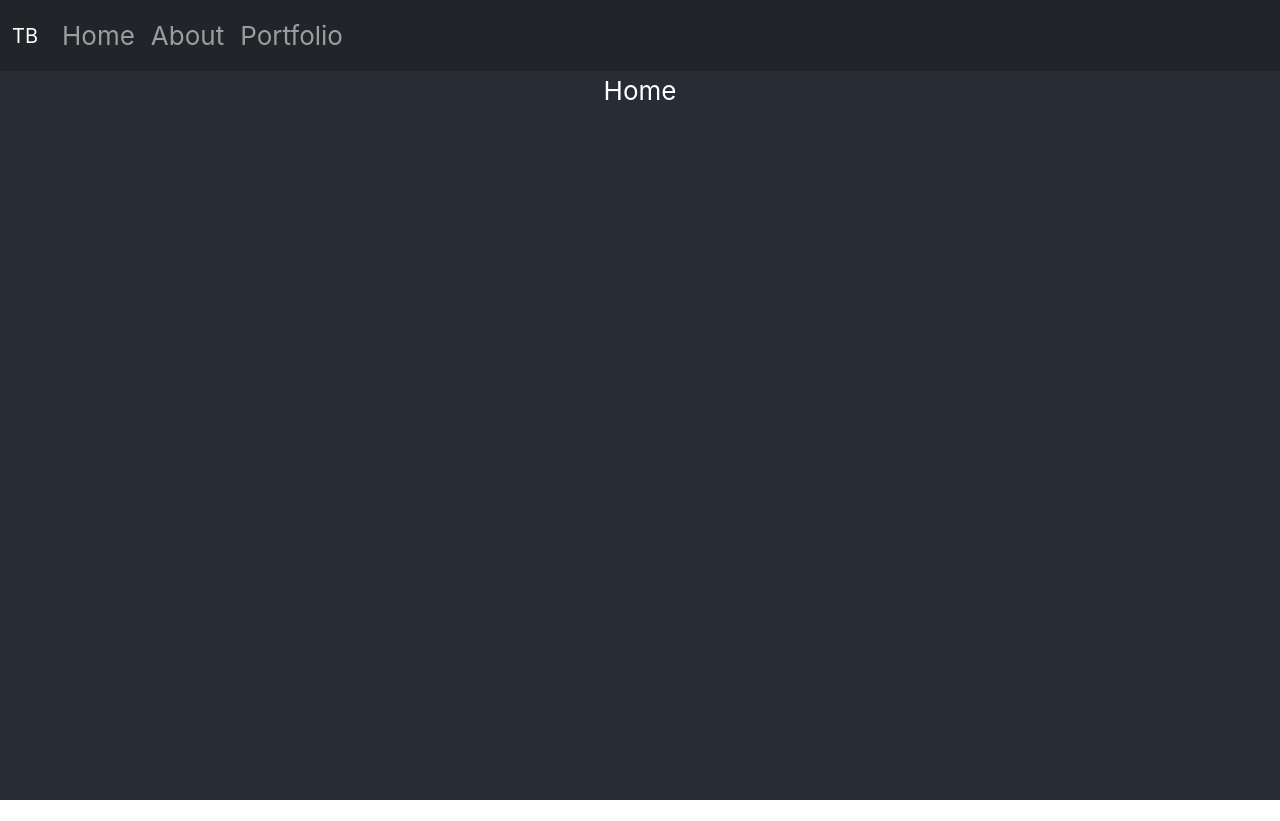
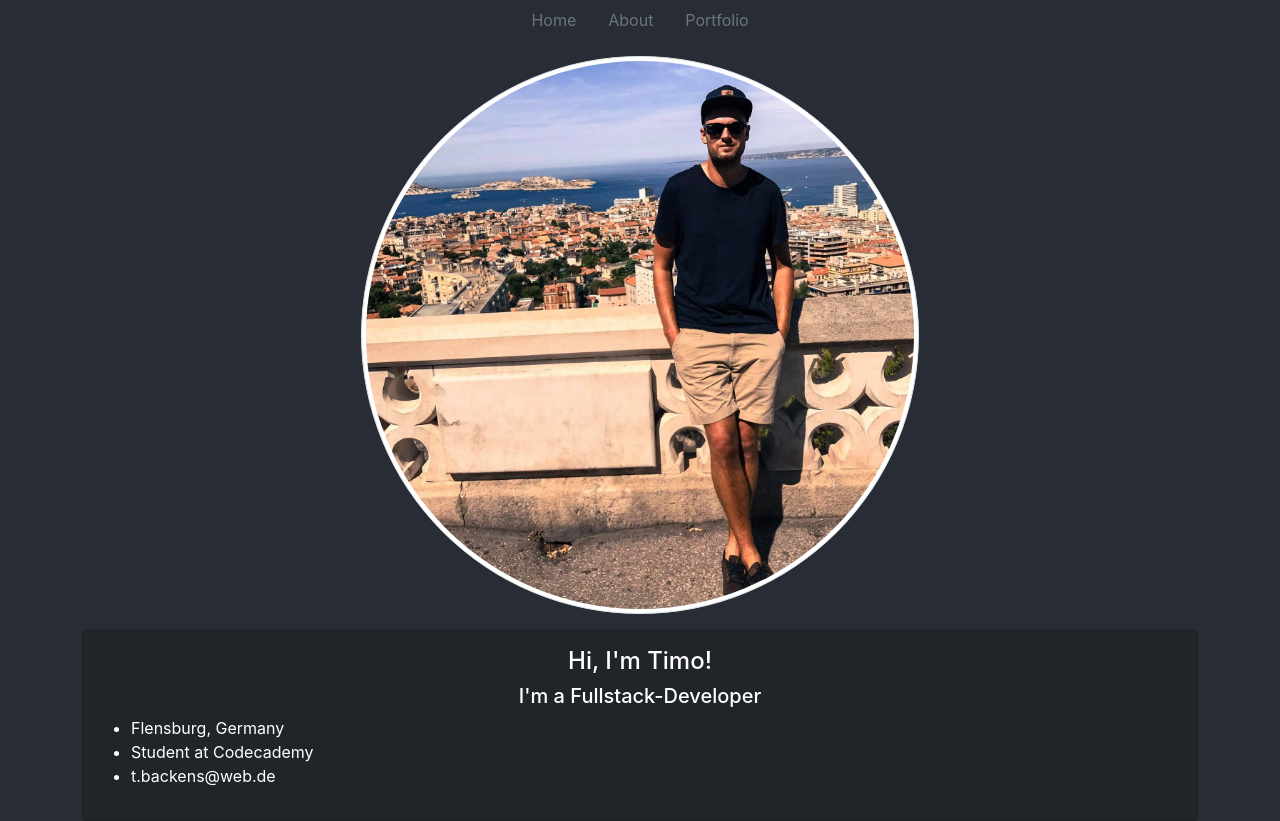
Before and after one commit to tbackens/flask-react-portfolio, a React (Create React App) app: page / in a window 1280 px wide. Before the commit the page ends 800 px from the top, so only its background shows below. Built offline with nearby package versions, Linux system fonts and the light colour scheme.

Commit message:
added components

```diff
--- a/src/App.css
+++ b/src/App.css
@@ -2,9 +2,6 @@
   text-align: center;
   background-color: #282c34;
   min-height: 100vh;
-  display: flex;
-  flex-direction: column;
-  font-size: calc(10px + 2vmin);
   color: white;
 
 }
--- a/src/components/About.js
+++ b/src/components/About.js
@@ -2,7 +2,7 @@ import React from 'react'
 
 function About() {
   return (
-    <div>About</div>
+    <div className='Container'>About</div>
   )
 }
 
--- a/src/components/Home.js
+++ b/src/components/Home.js
@@ -1,8 +1,30 @@
 import React from 'react'
+import timo from './timo.jpg'
 
 function Home() {
   return (
-    <div>Home</div>
+    <div class="container">
+      <div class="row justify-content-evenly">
+        <div class="col">
+          <img src={timo} class="img-thumbnail rounded-circle w-50 h-auto m-3" alt="..."/>
+        </div>
+      </div>
+      <div class="row justify-content-evenly">
+        <div class="col">
+          <div class="card bg-dark">
+            <div class="card-body">
+              <h4>Hi, I'm Timo!</h4>
+              <h5>I'm a Fullstack-Developer</h5>
+              <ul class="text-start">
+                <li class="">Flensburg, Germany</li>
+                <li>Student at Codecademy</li>
+                <li>t.backens@web.de</li>
+              </ul>
+            </div>
+          </div>
+        </div>
+      </div>
+    </div>
   )
 }
 
--- a/src/components/NavBar.js
+++ b/src/components/NavBar.js
@@ -2,21 +2,17 @@ import React from 'react'
 
 function NavBar() {
   return (
-    <nav class="navbar navbar-expand-lg navbar-dark bg-dark">
-        <div class="container-fluid">
-            <a class="navbar-brand" href="http://localhost:3000/">TB</a>
-            <button class="navbar-toggler" type="button" data-bs-toggle="collapse" data-bs-target="#navbarNavAltMarkup" aria-controls="navbarNavAltMarkup" aria-expanded="false" aria-label="Toggle navigation">
-                <span class="navbar-toggler-icon"></span>
-            </button>
-            <div class="collapse navbar-collapse" id="navbarNavAltMarkup">
-                <div class="navbar-nav">
-                    <a class="nav-link" href="http://localhost:3000/">Home</a>
-                    <a class="nav-link" href="http://localhost:3000/about">About</a>
-                    <a class="nav-link" href="http://localhost:3000/portfolio">Portfolio</a>
-                </div>
-            </div>
-        </div>
-    </nav>
+    <ul class="nav justify-content-center">
+        <li class="nav-item">
+            <a class="nav-link link-secondary" href="/">Home</a>
+        </li>
+        <li class="nav-item">
+            <a class="nav-link link-secondary" href="/about">About</a>
+        </li>
+        <li class="nav-item">
+            <a class="nav-link link-secondary" href="/portfolio">Portfolio</a>
+        </li>
+    </ul>
   )
 }
 
```
Also changed, not shown: src/components/timo.jpg (added).
